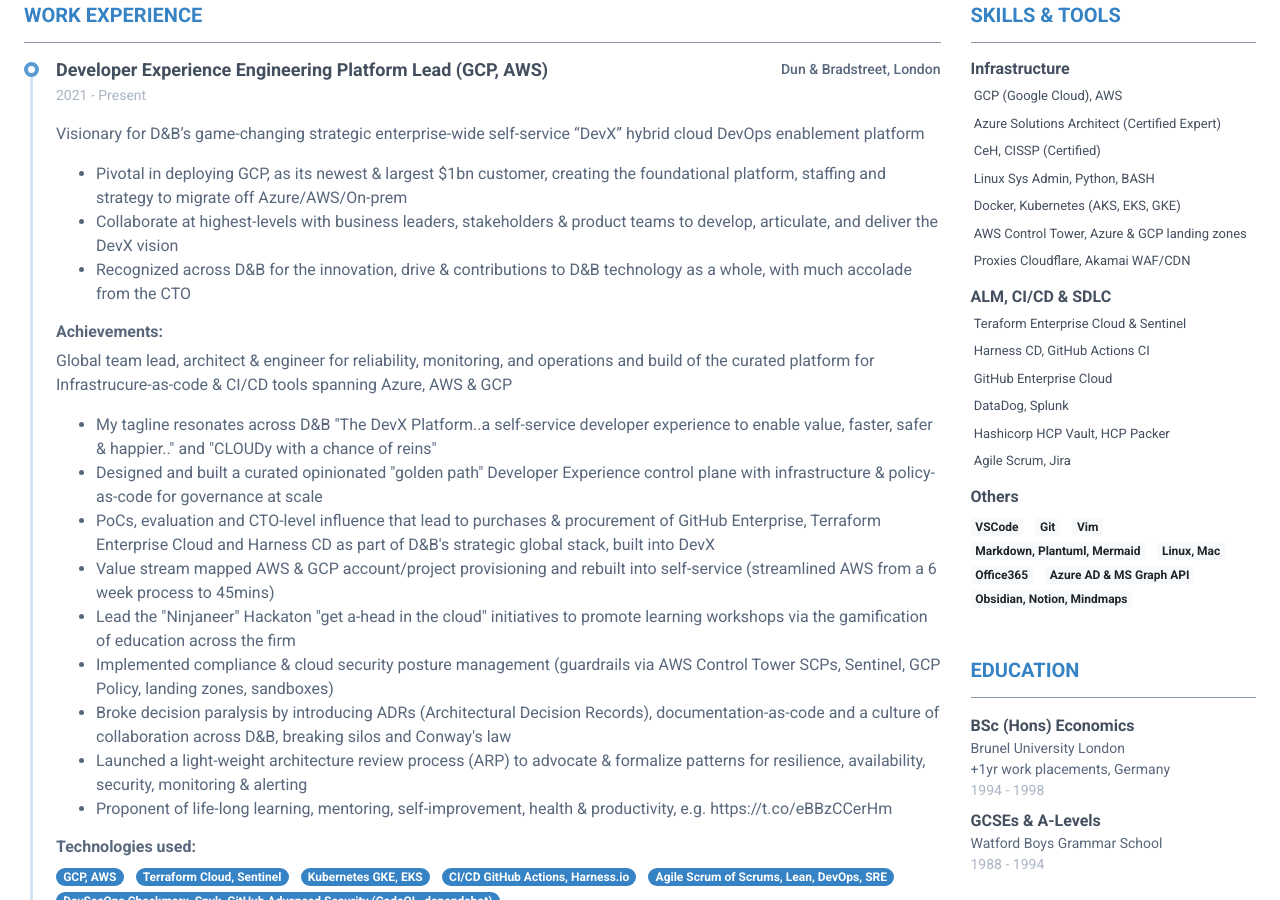
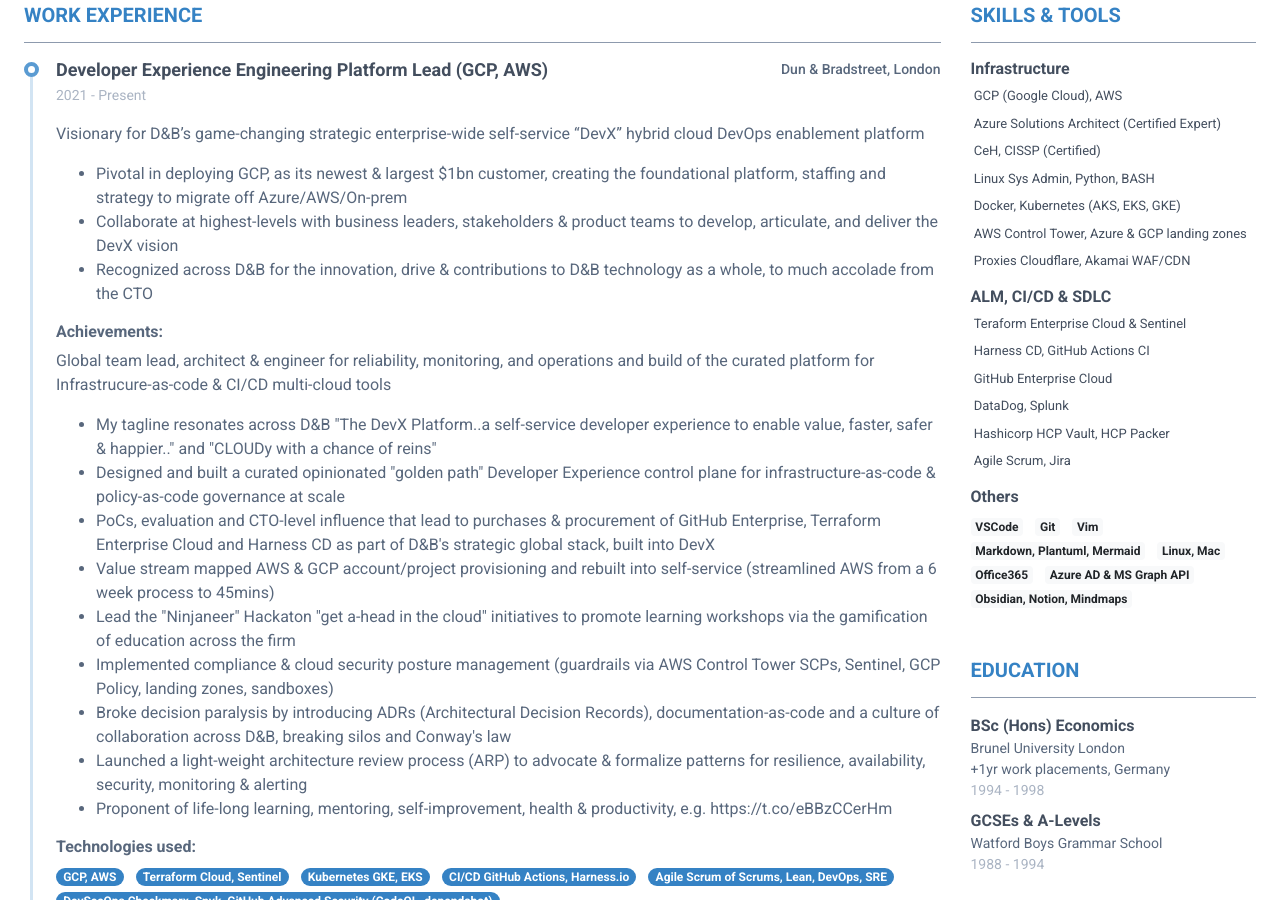
Before and after one commit to Hamy200/resume, a Jekyll site: the page built from index.markdown, in a window 1280 px wide and 900 px high, scrolled down 308 px. Built offline with Jekyll 4.4.1, drawn with Linux system fonts in a browser that asks for light colours; nearby versions of some CDN libraries.

Commit message:
Update data.yml

```diff
--- a/_data/data.yml
+++ b/_data/data.yml
@@ -44,13 +44,13 @@ experiences:
         Visionary for D&B's game-changing strategic enterprise-wide self-service "DevX" hybrid cloud DevOps enablement platform
         - Pivotal in deploying GCP, as its newest & largest $1bn customer, creating the foundational platform, staffing and strategy to migrate off Azure/AWS/On-prem
         - Collaborate at highest-levels with business leaders, stakeholders & product teams to develop, articulate, and deliver the DevX vision
-        - Recognized across D&B for the innovation, drive & contributions to D&B technology as a whole, with much accolade from the CTO
+        - Recognized across D&B for the innovation, drive & contributions to D&B technology as a whole, to much accolade from the CTO
     achievements:
       desc: |
-        Global team lead, architect & engineer for reliability, monitoring, and operations and build of the curated platform for Infrastrucure-as-code & CI/CD tools spanning Azure, AWS & GCP
+        Global team lead, architect & engineer for reliability, monitoring, and operations and build of the curated platform for Infrastrucure-as-code & CI/CD multi-cloud tools
       highlights:
         - My tagline resonates across D&B "The DevX Platform..a self-service developer experience to enable value, faster, safer & happier.." and "CLOUDy with a chance of reins"
-        - Designed and built a curated opinionated "golden path" Developer Experience control plane with infrastructure & policy-as-code for governance at scale
+        - Designed and built a curated opinionated "golden path" Developer Experience control plane for infrastructure-as-code & policy-as-code governance at scale
         - PoCs, evaluation and CTO-level influence that lead to purchases & procurement of GitHub Enterprise, Terraform Enterprise Cloud and Harness CD as part of D&B's strategic global stack, built into DevX
         - Value stream mapped AWS & GCP account/project provisioning and rebuilt into self-service (streamlined AWS from a 6 week process to 45mins)
         - Lead the "Ninjaneer" Hackaton "get a-head in the cloud" initiatives to promote learning workshops via the gamification of education across the firm
```
